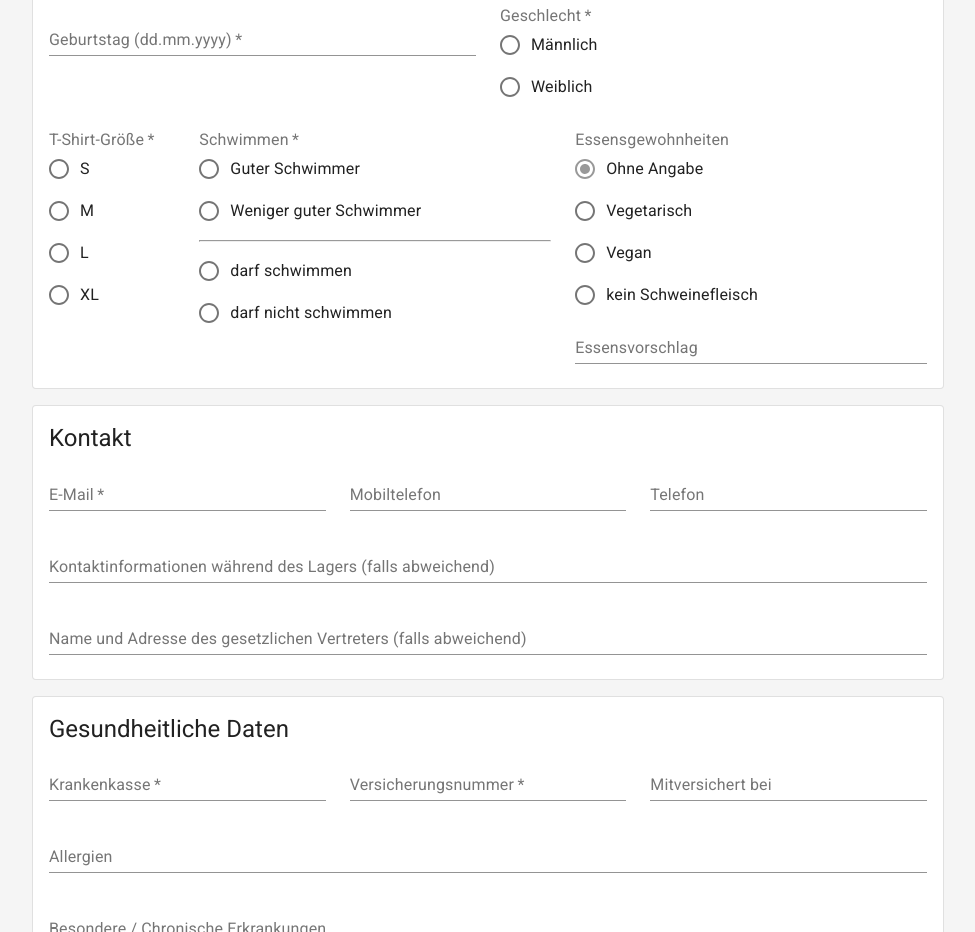
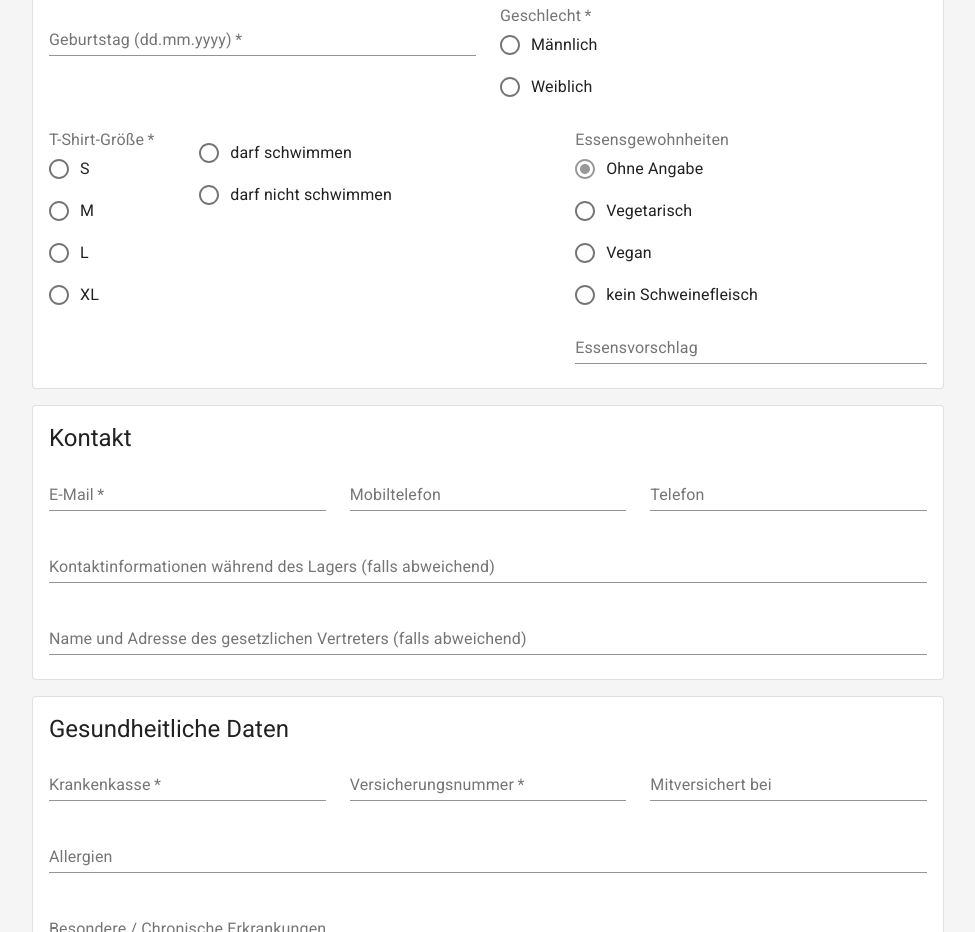
Before and after one commit to Fensterbank/camp-registration, a React (Create React App) app in the folder registration-ui/: page / in a window 1280 px wide. Shown: the part 1120-2052 px from the top of the page, without its empty margins (152-1127 px from the left). Built offline with nearby package versions, Linux system fonts and the light colour scheme.

Commit message:
remove good swimmer field from frontend and backend

```diff
--- a/registration-ui/src/Form.tsx
+++ b/registration-ui/src/Form.tsx
@@ -44,7 +44,6 @@ const Form: FC<FormProps> = ({ onSubmitted, formData }) => {
       axios.post(`${config.apiUrl}/registrations`, {
         ...values,
         birthday: parse(formik.values.birthday, 'dd.MM.yyyy', new Date()),
-        goodSwimmer: values.goodSwimmer === 'good',
         swimPermit: values.swimPermit === 'permit',
         mealType: values.mealType === '-' ? null : values.mealType,
       })
@@ -104,14 +103,6 @@ const Form: FC<FormProps> = ({ onSubmitted, formData }) => {
               </FormControl>
             </Grid>
             <Grid item xs={12} md={5}>
-              <FormControl required component="fieldset">
-                <FormLabel component="legend">Schwimmen</FormLabel>
-                <RadioGroup id="goodSwimmer" name="goodSwimmer" value={formik.values.goodSwimmer} onChange={handleFormikChange}>
-                  <FormControlLabel value="good" label="Guter Schwimmer" control={<Radio />} />
-                  <FormControlLabel value="less-good" label="Weniger guter Schwimmer" control={<Radio />} />
-                </RadioGroup>
-              </FormControl>
-              <hr />
               <FormControl component="fieldset">
                 <RadioGroup id="swimPermit" name="swimPermit" value={formik.values.swimPermit} onChange={handleFormikChange}>
                   <FormControlLabel value="permit" label="darf schwimmen" control={<Radio />} />
--- a/registration-ui/src/constants.ts
+++ b/registration-ui/src/constants.ts
@@ -24,7 +24,6 @@ export const initialFieldValues = {
   tentRequest: '',
   mealSuggestion: '',
   mealType: '-',
-  goodSwimmer: '',
   swimPermit: '',
   acceptedLegal: false,
 };
@@ -72,7 +71,6 @@ export const validationSchema = Yup.object({
   tentRequest: Yup.string().notRequired(),
   mealSuggestion: Yup.string().notRequired(),
   mealType: Yup.string().oneOf(mealTypes.map(x => x.key)),
-  goodSwimmer: Yup.string().oneOf(['good', 'less-good']).required(),
   swimPermit: Yup.string().oneOf(['permit', 'no-permit']).required(),
   acceptedLegal: Yup.boolean().oneOf([true], 'Bedingungen müssen akzeptiert werden'),
 });
```
Also changed, not shown: 2 other files (tests, documents, lock files or other folders).
